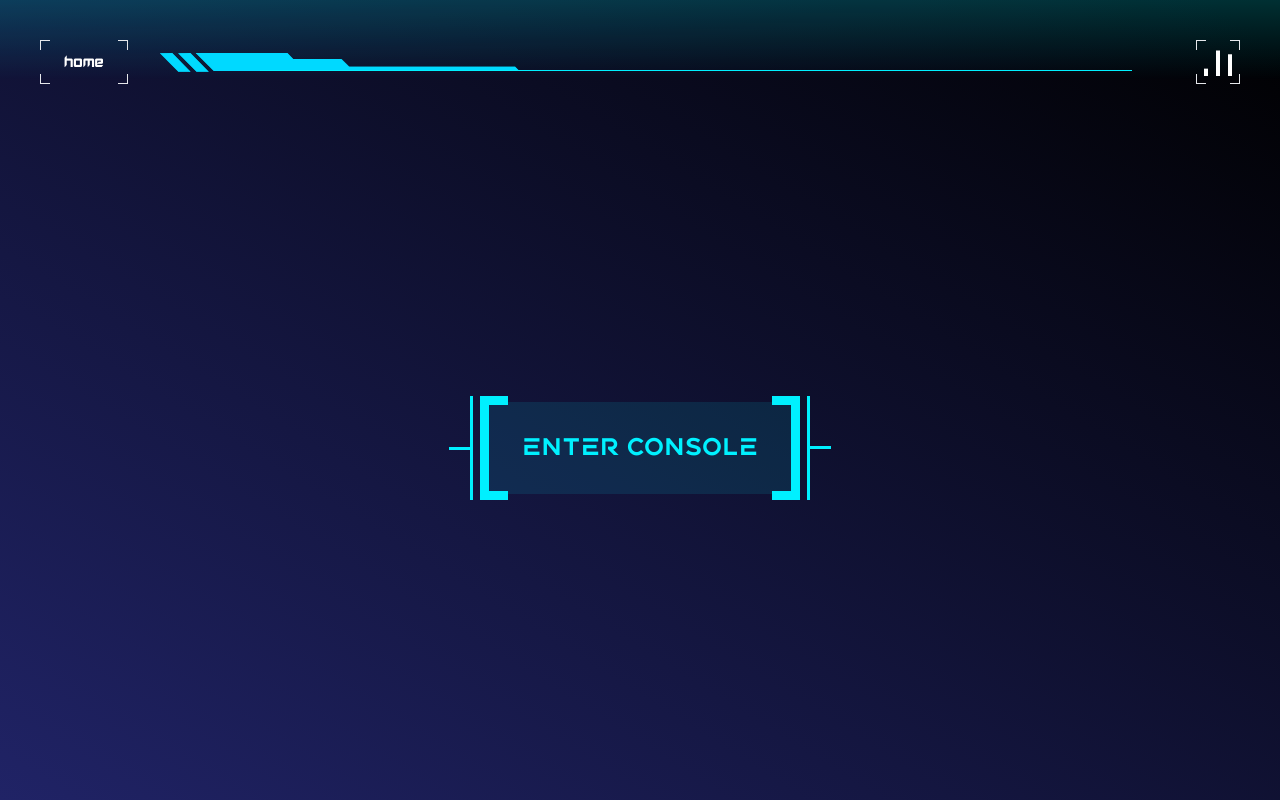
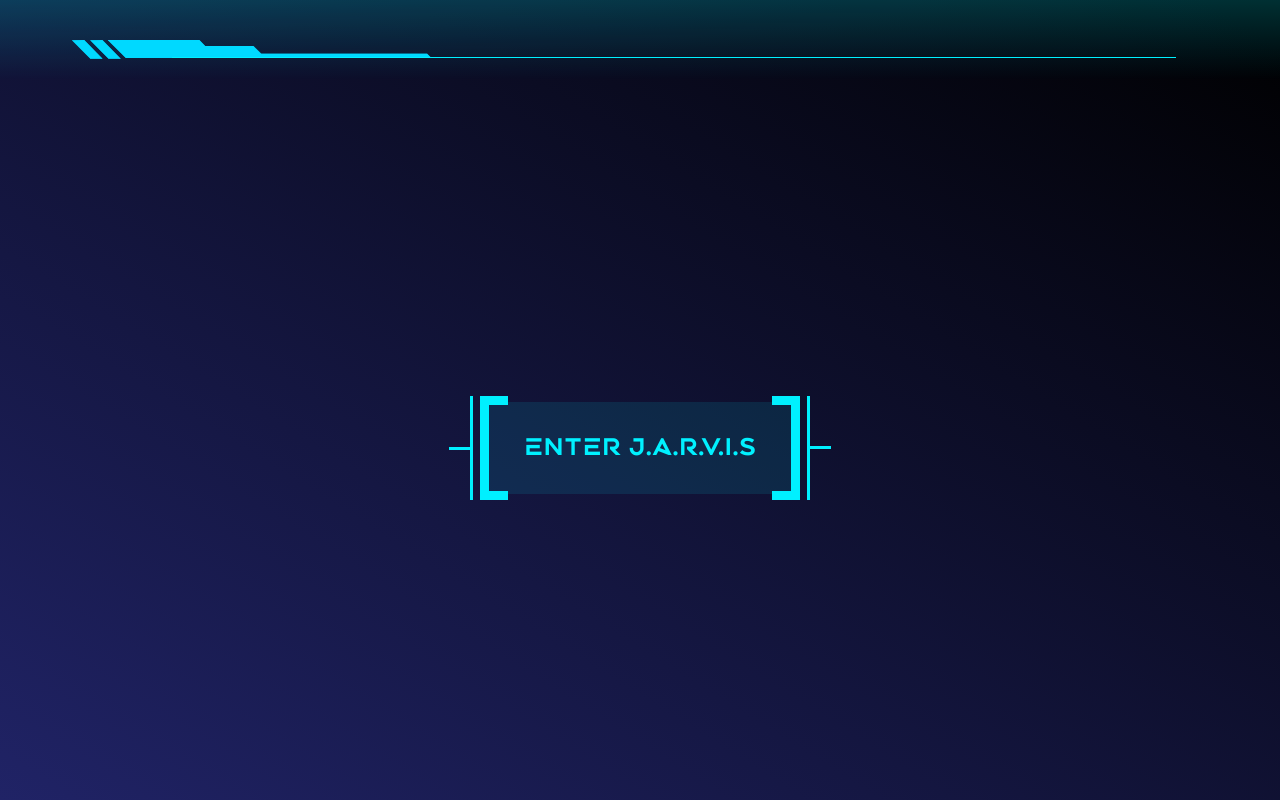
Before and after one commit to 0xArchitect/J.A.R.V.I.S, a React app: page / in a window 1280 px wide. Built offline with nearby package versions, Linux system fonts and the light colour scheme; what assets, dat.gui would draw is missing.

Commit message:
Screen changes

```diff
--- a/src/components/FlightList/FlightListBackground/FlightListBackground.tsx
+++ b/src/components/FlightList/FlightListBackground/FlightListBackground.tsx
@@ -138,6 +138,7 @@
     followUp();
   }, [data])
 
+  const isConsole = status !== FlightState.Console;
 
   return (
     <div className="cover h-screen w-screen bg-gradient-to-tr from-[rgb(32,35,102)] to-black overflow-hidden relative pt-[60px]">
@@ -147,8 +148,9 @@
             ref={uiVideosRef}
             className="mix-blend-screen min-w-[20vh] flex h-full w-full opacity-0"
           >
-            <video ref={uiLeftRef} src={UI_LEFT} muted playsInline loop className="h-full max-[1000px]:hidden" />
-
+             <video ref={uiLeftRef} src={UI_LEFT} muted playsInline loop className="h-full max-[1000px]:hidden" style={{
+              display: isConsole ? 'block': 'none'
+             }} />
 
 
             {status === FlightState.FlightSpots || status === FlightState.NoDataFound && <div className='relative z-[50] overflow-scroll noscr p-5 w-[50%] max-[1000px]:w-full h-[80%] mt-10 pb-20'>
@@ -202,7 +204,9 @@
             </div>}
 
 
-            <video ref={uiRightRef} src={UI_RIGHT} muted playsInline loop className="h-full max-[1000px]:hidden" />
+            <video ref={uiRightRef} src={UI_RIGHT} muted playsInline loop className="h-full max-[1000px]:hidden" style={{
+              display: isConsole ? 'block': 'none'
+             }} />
           </div>
           { status === FlightState.FlightSpots || status === FlightState.NoDataFound ? null :<div className="cover mix-blend-screen justify-center items-center h-full w-full absolute z-[0]">
             <div className="flex flex-1" />
@@ -226,9 +230,9 @@
       <div className="fixed top-0 w-full h-[10%] bg-gradient-to-t from-[rgba(12,255,255,0)] to-[rgb(0,240,255)] opacity-20" />
       <div className="fixed bottom-0 w-full h-[10%] z-[-10] bg-gradient-to-b from-[rgba(12,255,255,0)] to-[rgb(0,240,255)] opacity-20" />
       <div className="fixed top-10 right-10 left-10 flex justify-between pointer-events-auto">
-        <Button onClick={goHome} small={false}>
+        {isConsole && <Button onClick={goHome} small={false}>
           home
-        </Button>
+        </Button>}
         <div className="flex-1  px-8 items-center hidden md:flex">
           <div className="w-full relative">
             <PageDecoration />
@@ -237,7 +241,7 @@
         </div>
 
         <div className="flex flex-grow-0">
-          <PassengersSocialButtons muteButton muted={mutedAudio} onToggleMusic={toggleAudio} />
+         {isConsole && <PassengersSocialButtons muteButton muted={mutedAudio} onToggleMusic={toggleAudio} />}
         </div>
       </div>
     </div>
--- a/src/components/FlightList/FlightListButtons/FlightListButtons.tsx
+++ b/src/components/FlightList/FlightListButtons/FlightListButtons.tsx
@@ -62,7 +62,7 @@
   return (
     <div className="h-full w-full relative">
       <div ref={enterConsoleButton} className="cover flex justify-center items-center">
-        <FlightListButton onClick={onEnterConsole}>ENTER CONSOLE</FlightListButton>
+        {/* <FlightListButton onClick={onEnterConsole}>ENTER CONSOLE</FlightListButton> */}
       </div>
       <div
         ref={checkFlightStatusButton}
--- a/src/pages/FlightList/FlightList.tsx
+++ b/src/pages/FlightList/FlightList.tsx
@@ -16,7 +16,7 @@
   const [isLoadingData, setIsLoadingData] = useState(false);
   const [isLoading, setIsLoading] = useState(false);
   const [isConnected, setIsConnected] = useState(false);
-  const [userEntered, setUserEntered] = useState(false);
+  const [userEntered, setUserEntered] = useState(true);
 
   const noData = useMemo(() => {
     if (!flightData) return true;
```
